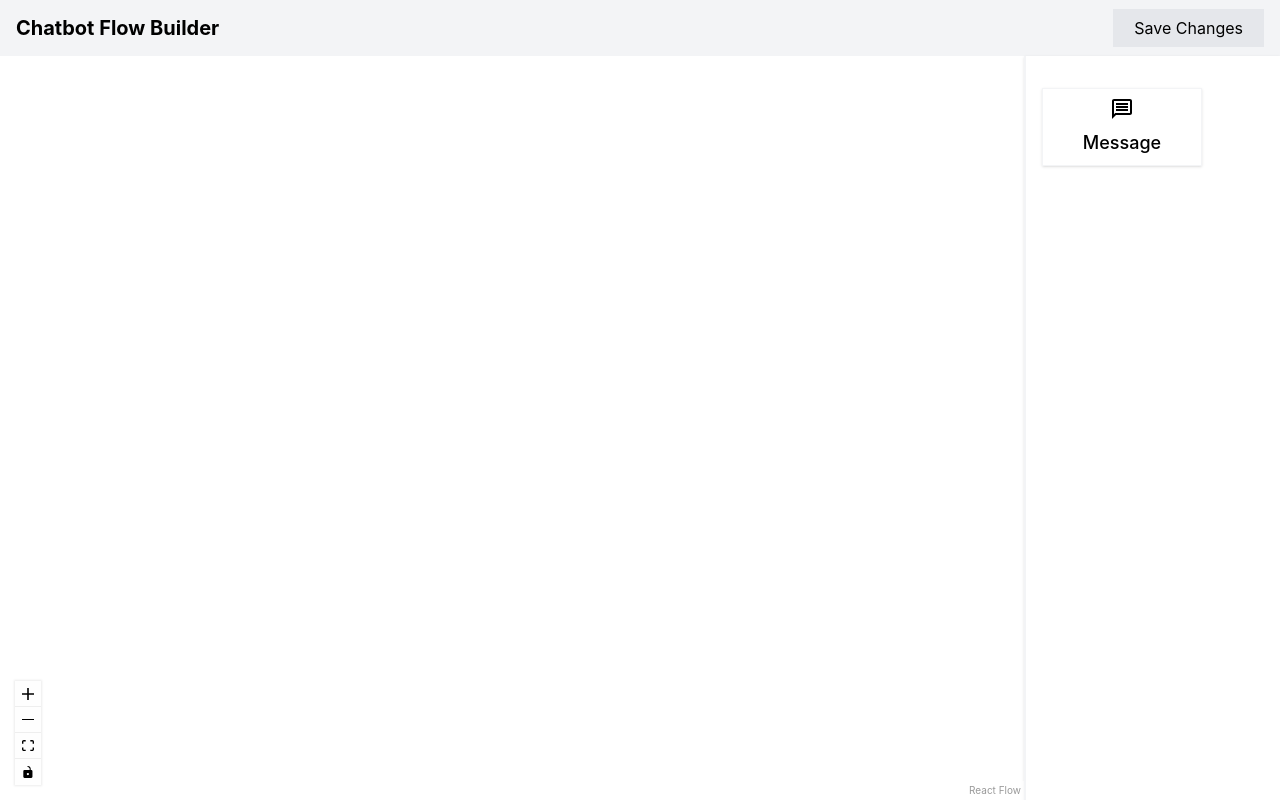
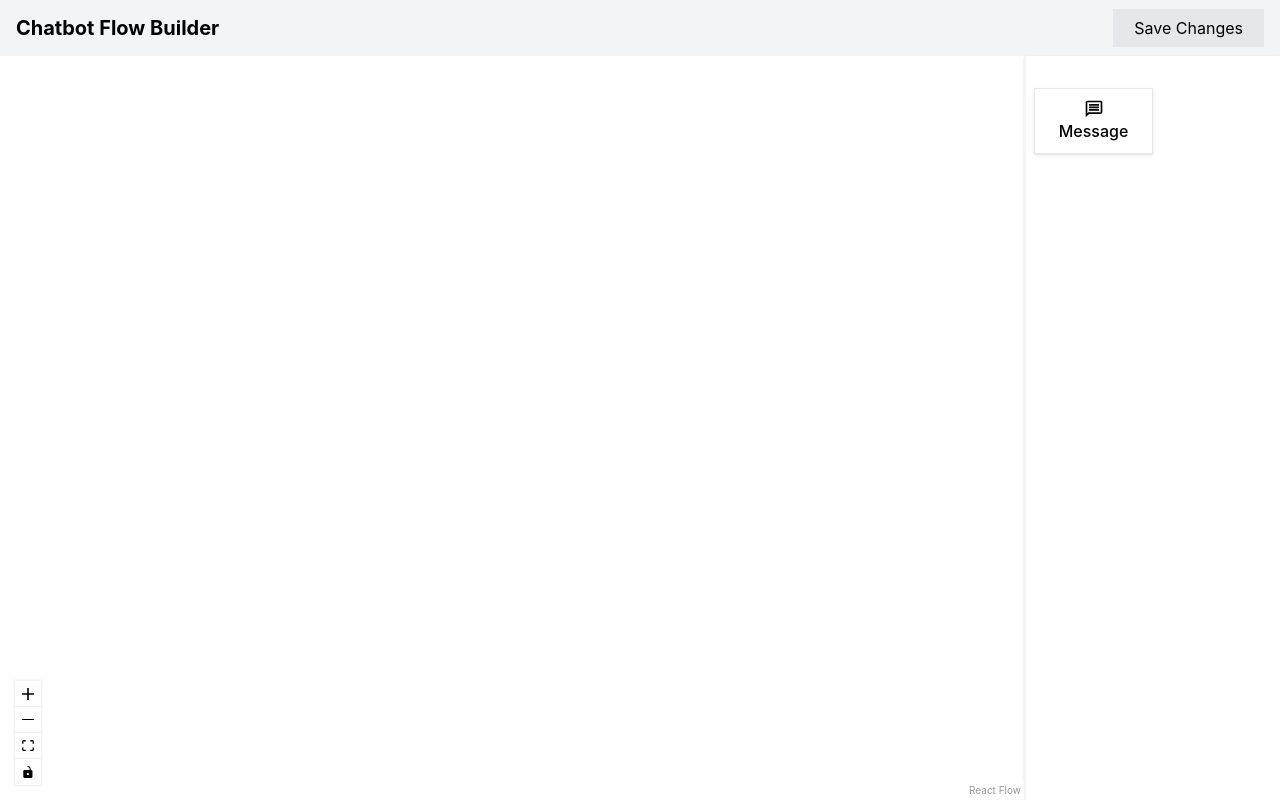
Before and after one commit to kannan-ravi/chat-flow-builder, a React (Vite) app: page / in a window 1280 px wide. Built offline with nearby package versions, Linux system fonts and the light colour scheme.

Commit message:
feature: node label change is completed

```diff
--- a/src/App.tsx
+++ b/src/App.tsx
@@ -1,4 +1,4 @@
-import { useCallback, useRef } from "react";
+import { useCallback, useRef, useState } from "react";
 import { DndContext, type DragEndEvent } from "@dnd-kit/core";
 import {
   useNodesState,
@@ -9,7 +9,7 @@ import {
   type ReactFlowInstance,
   type Connection,
   type IsValidConnection,
-  MarkerType,
+  type NodeMouseHandler,
 } from "@xyflow/react";
 
 import Header from "./components/layout/Header";
@@ -17,12 +17,14 @@ import Sidebar from "./components/layout/Sidebar";
 import Flow from "./components/flow/Flow";
 import { initialNodes } from "./constants/initial-node";
 import { initialEdges } from "./constants/initial-edge";
-import type { AppNode } from "./types/nodes";
+import type { AppNode, TextMessageNode } from "./types/nodes";
 import type { AppEdge } from "./types/edge";
 
 function App() {
   const [nodes, setNodes, onNodesChange] = useNodesState<AppNode>(initialNodes);
   const [edges, setEdges, onEdgesChange] = useEdgesState<AppEdge>(initialEdges);
+  const [selectedNode, setSelectedNode] = useState<AppNode | null>(null);
+  const [selectedNodeText, setSelectedNodeText] = useState<string>("");
 
   const reactFlowWrapperRef = useRef<HTMLDivElement | null>(null);
   const reactFlowInstance = useRef<ReactFlowInstance<AppNode, AppEdge> | null>(
@@ -82,11 +84,42 @@ function App() {
           id: nodeId,
           type: "text",
           position,
+          selected: false,
           data: { label: `Node ${nodes.length + 1}` },
         },
       ]);
     }
   }
+
+  const onNodeClick: NodeMouseHandler<AppNode> = useCallback(
+    (event, node) => {
+      setNodes((nds) => nds.map((n) => ({ ...n, selected: n.id === node.id })));
+      setSelectedNodeText(node.data.label || "");
+      setSelectedNode(node);
+    },
+    [setNodes]
+  );
+
+  const onNodeLabelChange = useCallback(() => {
+    if (selectedNode?.type === "text") {
+      setNodes((prev) =>
+        prev.map((n) =>
+          selectedNode.id === n.id
+            ? { ...n, data: { ...n.data, label: selectedNodeText } }
+            : n
+        )
+      );
+
+      setSelectedNode(null);
+      setSelectedNodeText("");
+    }
+  }, [selectedNode, selectedNodeText, setNodes]);
+
+  const onSidebarBack = useCallback(() => {
+    setSelectedNode(null);
+    setSelectedNodeText("");
+    setNodes((prev) => prev.map((n) => ({ ...n, selected: false })));
+  }, [setNodes]);
 
   return (
     <>
@@ -103,8 +136,15 @@ function App() {
               reactFlowWrapperRef={reactFlowWrapperRef}
               onInit={(instance) => (reactFlowInstance.current = instance)}
               isValid={isValid}
+              onNodeClick={onNodeClick}
             />
-            <Sidebar />
+            <Sidebar
+              selectedNode={selectedNode}
+              selectedNodeText={selectedNodeText}
+              setSelectedNodeText={setSelectedNodeText}
+              onNodeLabelChange={onNodeLabelChange}
+              onSidebarBack={onSidebarBack}
+            />
           </DndContext>
         </ReactFlowProvider>
       </main>
--- a/src/components/flow/Flow.tsx
+++ b/src/components/flow/Flow.tsx
@@ -7,6 +7,7 @@ import {
   type ReactFlowInstance,
   type IsValidConnection,
   MarkerType,
+  type NodeMouseHandler,
 } from "@xyflow/react";
 
 import "@xyflow/react/dist/style.css";
@@ -27,6 +28,7 @@ type FlowPropsTypes = {
   isValid: IsValidConnection<AppEdge>;
   reactFlowWrapperRef: React.RefObject<HTMLDivElement | null>;
   onInit: (instance: ReactFlowInstance<AppNode, AppEdge>) => void;
+  onNodeClick: NodeMouseHandler<AppNode>;
 };
 
 export default function Flow({
@@ -38,6 +40,7 @@ export default function Flow({
   isValid,
   reactFlowWrapperRef,
   onInit,
+  onNodeClick,
 }: FlowPropsTypes) {
   const { isOver, setNodeRef } = useDroppable({
     id: "droppable",
@@ -75,6 +78,7 @@ export default function Flow({
         isValidConnection={isValid}
         onInit={onInit}
         defaultEdgeOptions={defaultEdgeOptions}
+        onNodeClick={onNodeClick}
       >
         <Controls />
       </ReactFlow>
--- a/src/components/flow/nodes/TextNode.tsx
+++ b/src/components/flow/nodes/TextNode.tsx
@@ -8,9 +8,13 @@ import type { TextMessageNode } from "../../../types/nodes";
 import { IoLogoWhatsapp } from "react-icons/io";
 import { MdDelete, MdOutlineMessage } from "react-icons/md";
 
-function TextNode({ data }: NodeProps<TextMessageNode>) {
+function TextNode({ data, selected }: NodeProps<TextMessageNode>) {
   return (
-    <div className="rounded-lg overflow-hidden shadow-lg">
+    <div
+      className={`rounded-lg overflow-hidden shadow-lg border-2 ${
+        selected ? " border-cyan-400" : "border-transparent"
+      }`}
+    >
       <div className="flex items-center gap-2 bg-cyan-100 px-4 py-2 justify-between">
         <div className="flex items-center gap-2">
           <MdOutlineMessage className="text-md" />
--- a/src/components/layout/Sidebar.tsx
+++ b/src/components/layout/Sidebar.tsx
@@ -1,9 +1,26 @@
 import { useDraggable } from "@dnd-kit/core";
 import { MdOutlineMessage } from "react-icons/md";
+import type { AppNode } from "../../types/nodes";
+import { FaArrowLeft } from "react-icons/fa";
 
-const Sidebar = () => {
+type SidebarPropsTypes = {
+  selectedNodeText: string;
+  selectedNode: AppNode | null;
+  setSelectedNodeText: React.Dispatch<React.SetStateAction<string>>;
+  onNodeLabelChange: () => void;
+  onSidebarBack: () => void;
+};
+
+const Sidebar = ({
+  selectedNodeText,
+  selectedNode,
+  setSelectedNodeText,
+  onNodeLabelChange,
+  onSidebarBack,
+}: SidebarPropsTypes) => {
   const { attributes, listeners, setNodeRef, transform } = useDraggable({
     id: "draggable",
+    disabled: selectedNode !== null,
   });
 
   const style = transform
@@ -13,17 +30,48 @@ const Sidebar = () => {
     : undefined;
 
   return (
-    <div className="min-w-64 border-l-2 border-gray-100 shadow px-4 py-8">
+    <div className="min-w-64 border-l-2 border-gray-100 shadow">
+      {selectedNode ? (
+        <div>
+          <div className="flex items-center gap-4 py-2 border-t border-b border-gray-200 px-4">
+            <FaArrowLeft onClick={onSidebarBack} className="cursor-pointer" />
+            <p>Message</p>
+          </div>
+
+          <div className="px-4 py-2">
+            <p className="text-sm text-gray-600 mb-4">Text:</p>
+            <input
+              type="text"
+              value={selectedNodeText}
+              onChange={(e) => setSelectedNodeText(e.target.value)}
+              className="px-4 py-2 border-gray-200 outline-0 border-2 shadow w-full"
+            />
+          </div>
+
+          <div className="text-center my-4">
+            <button
+              type="button"
+              onClick={onNodeLabelChange}
+              className="border border-blue-600 text-blue-600 cursor-pointer transition duration-300 outline-0 px-5 py-1.5 text-base"
+            >
+              Change
+            </button>
+          </div>
+        </div>
+      ) : (
+        <div className="px-2 py-8 grid grid-cols-2">
           <div
-        className="flex flex-col gap-2 justify-center items-center border border-gray-100 shadow px-4 py-2 y-2 w-fit min-w-40 cursor-grab bg-white"
+            className="flex flex-col justify-center items-center border border-gray-200 shadow w-full py-2.5 cursor-grab bg-white"
             ref={setNodeRef}
             style={style}
             {...listeners}
             {...attributes}
           >
-        <MdOutlineMessage className="text-2xl" />
-        <h3 className="text-lg font-medium">Message</h3>
+            <MdOutlineMessage className="text-xl" />
+            <h3 className="text-base font-medium">Message</h3>
           </div>
+        </div>
+      )}
     </div>
   );
 };
```
Lines whose indentation alone changed are shown as unchanged.
